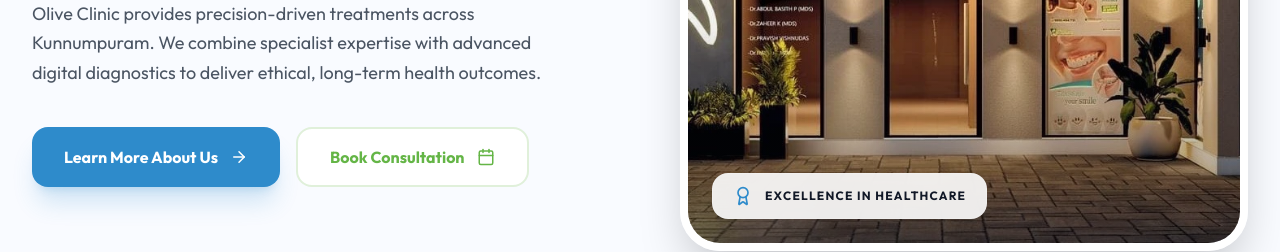
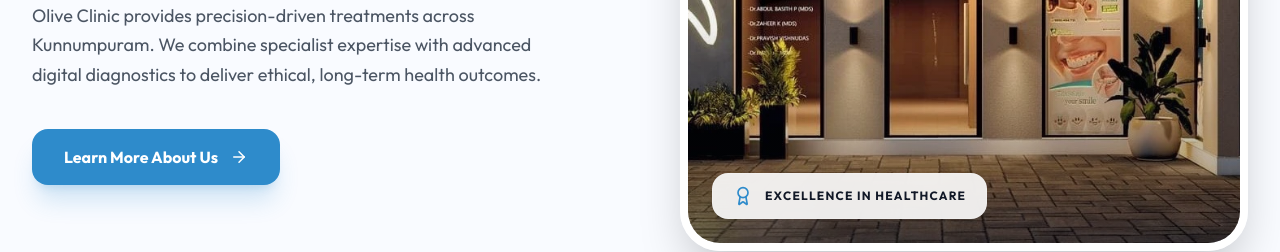
Before and after one commit to AneesMohamed7/oliveweb, a React (Vite) app: page / in a window 1280 px wide. Shown: the part 1480-1732 px from the top of the page. Built offline with nearby package versions, Linux system fonts and the light colour scheme.

Commit message:
Remove secondary Book Consultation link from AboutSection

```diff
--- a/src/components/AboutSection.jsx
+++ b/src/components/AboutSection.jsx
@@ -40,13 +40,6 @@ export default function AboutSection() {
                                     Learn More About Us
                                     <ArrowRight size={18} />
                                 </Link>
-                                <Link
-                                    to="/contact"
-                                    className="px-8 py-4 bg-white border-2 border-accent/20 text-accent font-bold rounded-2xl hover:bg-accent hover:text-white hover:border-accent transition-all duration-300 flex items-center gap-3"
-                                >
-                                    Book Consultation
-                                    <Calendar size={18} />
-                                </Link>
                             </div>
                         </motion.div>
                     </div>
```
